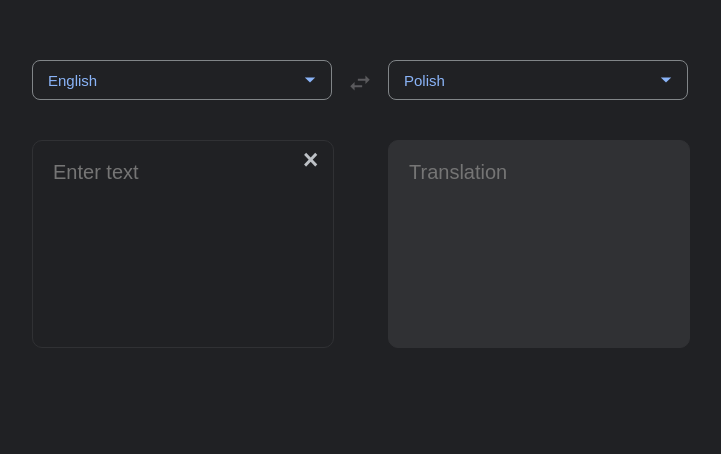
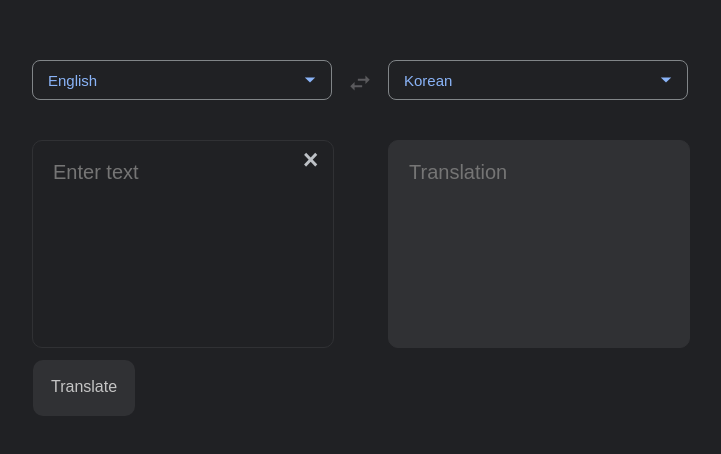
Before and after one commit to waterbinnn/mini-toys, a React (Create React App) app in the folder translate-app/: page / in a window 1280 px wide. Shown: the part 160-614 px from the top of the page, without its empty margins (282-1003 px from the left). Built offline with nearby package versions, Linux system fonts and the light colour scheme; no server answers.

Commit message:
🔨 translation 기능 구현

```diff
--- a/translate-app/src/App.jsx
+++ b/translate-app/src/App.jsx
@@ -1,39 +1,109 @@
-import { useState } from 'react';
+import { useEffect, useState } from 'react';
+import axios from 'axios';
 import './index.css';
 import TextBox from './components/TextBox';
 import Arrows from './components/Arrows';
 import Modal from './components/Modal';
+import Buttons from './components/Buttons';
 
 function App() {
-  const [showModal, setShowModal] = useState(null);
+  const [showModal, setShowModal] = useState(false);
   const [inputLanguage, setInputLanguage] = useState('English');
-  const [outputLanguage, setOutputLanguage] = useState('Polish');
+  const [outputLanguage, setOutputLanguage] = useState('Korean');
+  const [input, setInput] = useState('en');
+  const [output, setOutput] = useState('ko');
+  const [chosenLanguage, setChosenLanguage] = useState('');
+  const [chosenInput, setChosenInput] = useState('');
+  const [languagesList, setLanguagesList] = useState([]);
+  const [textToTranslate, setTextToTranslate] = useState('');
+  const [translatedText, setTranslatedText] = useState('');
+
+  const getLanguages = async () => {
+    axios.get(`https://libretranslate.de/languages`).then((response) => {
+      setLanguagesList(response.data);
+    });
+  };
+
+  const translate = () => {
+    const encodedParams = new URLSearchParams();
+    encodedParams.append('q', textToTranslate);
+    encodedParams.append('target', output);
+    encodedParams.append('source', input);
+
+    const options = {
+      method: 'POST',
+      url: 'https://google-translate1.p.rapidapi.com/language/translate/v2',
+      headers: {
+        'content-type': 'application/x-www-form-urlencoded',
+        'Accept-Encoding': 'application/gzip',
+        'X-RapidAPI-Key': '732dced0demsh38aeb5aaede106ap104399jsn713837b502d8',
+        'X-RapidAPI-Host': 'google-translate1.p.rapidapi.com',
+      },
+      data: encodedParams,
+    };
+
+    axios
+      .request(options)
+      .then(function (response) {
+        setTranslatedText(response.data.data.translations[0].translatedText);
+      })
+      .catch(function (error) {
+        console.error(error);
+      });
+  };
 
   const handleClick = () => {
     setInputLanguage(outputLanguage);
     setOutputLanguage(inputLanguage);
+    setInput(output);
+    setOutput(input);
   };
+
+  useEffect(() => {
+    getLanguages();
+  }, []);
 
   return (
     <div className="App">
       {!showModal && (
         <>
           <TextBox
+            style="input"
+            setShowModal={setShowModal}
             selectedLanguage={inputLanguage}
-            style={'input'}
-            setShowModal={setShowModal}
+            setTextToTranslate={setTextToTranslate}
+            textToTranslate={textToTranslate}
+            setTranslatedText={setTranslatedText}
           />
           <div className="arrow-container" onClick={handleClick}>
             <Arrows />
           </div>
           <TextBox
+            style="output"
+            setShowModal={setShowModal}
             selectedLanguage={outputLanguage}
-            style={'output'}
-            setShowModal={setShowModal}
+            translatedText={translatedText}
           />
+          <div className="button-container" onClick={translate}>
+            <Buttons />
+          </div>
         </>
       )}
-      {showModal && <Modal />}
+      {showModal && (
+        <Modal
+          showModal={showModal}
+          setShowModal={setShowModal}
+          languagesList={languagesList}
+          chosenInput={showModal === 'input' ? input : output}
+          setChosenInput={showModal === 'input' ? setInput : setOutput}
+          chosenLanguage={
+            showModal === 'input' ? inputLanguage : outputLanguage
+          }
+          setChosenLanguage={
+            showModal === 'input' ? setInputLanguage : setOutputLanguage
+          }
+        />
+      )}
     </div>
   );
 }
```
